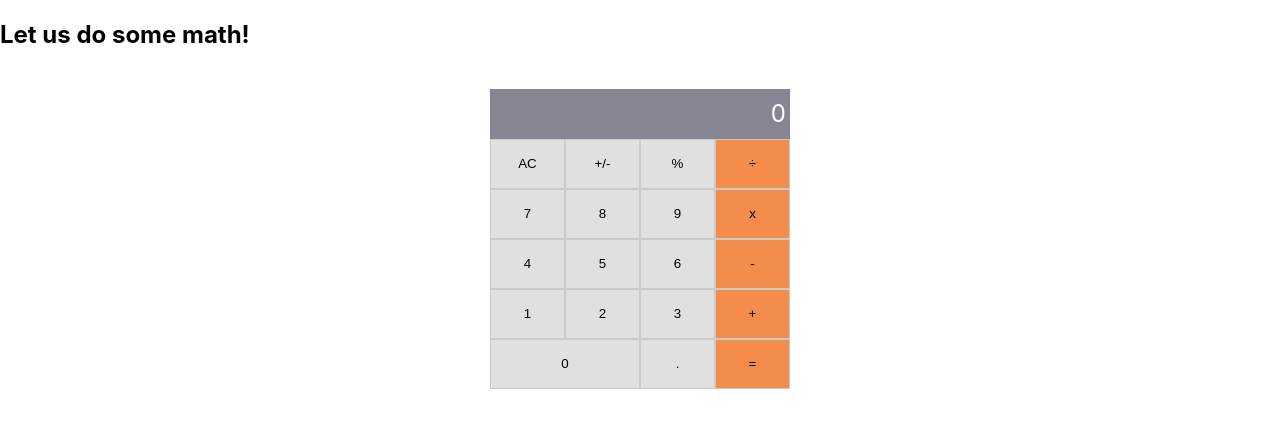
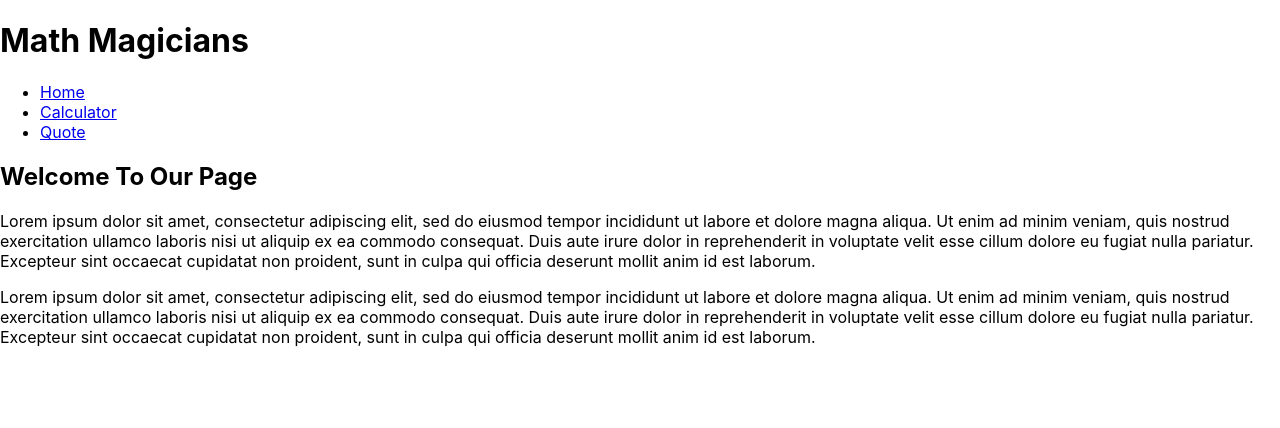
Before and after one commit to Sonickmumba/math-magicians, a React (Create React App) app: page / in a window 1280 px wide. Shown: the top 428 px of the page. Built offline with nearby package versions, Linux system fonts and the light colour scheme.

Commit message:
Add routes to the App.js file

```diff
--- a/src/App.js
+++ b/src/App.js
@@ -1,9 +1,20 @@
 import React from 'react';
 import './App.css';
+import { BrowserRouter, Routes, Route } from 'react-router-dom';
 import Calculator from './components/Calculator';
+import Header from './pages/Header';
+import Home from './pages/Home';
+import Quote from './pages/Quote';
 
 const App = () => (
-  <Calculator />
+  <BrowserRouter>
+    <Header />
+    <Routes>
+      <Route path="/" element={<Home />} />
+      <Route path="/calculator" element={<Calculator />} />
+      <Route path="/quote" element={<Quote />} />
+    </Routes>
+  </BrowserRouter>
 );
 
 export default App;
```
